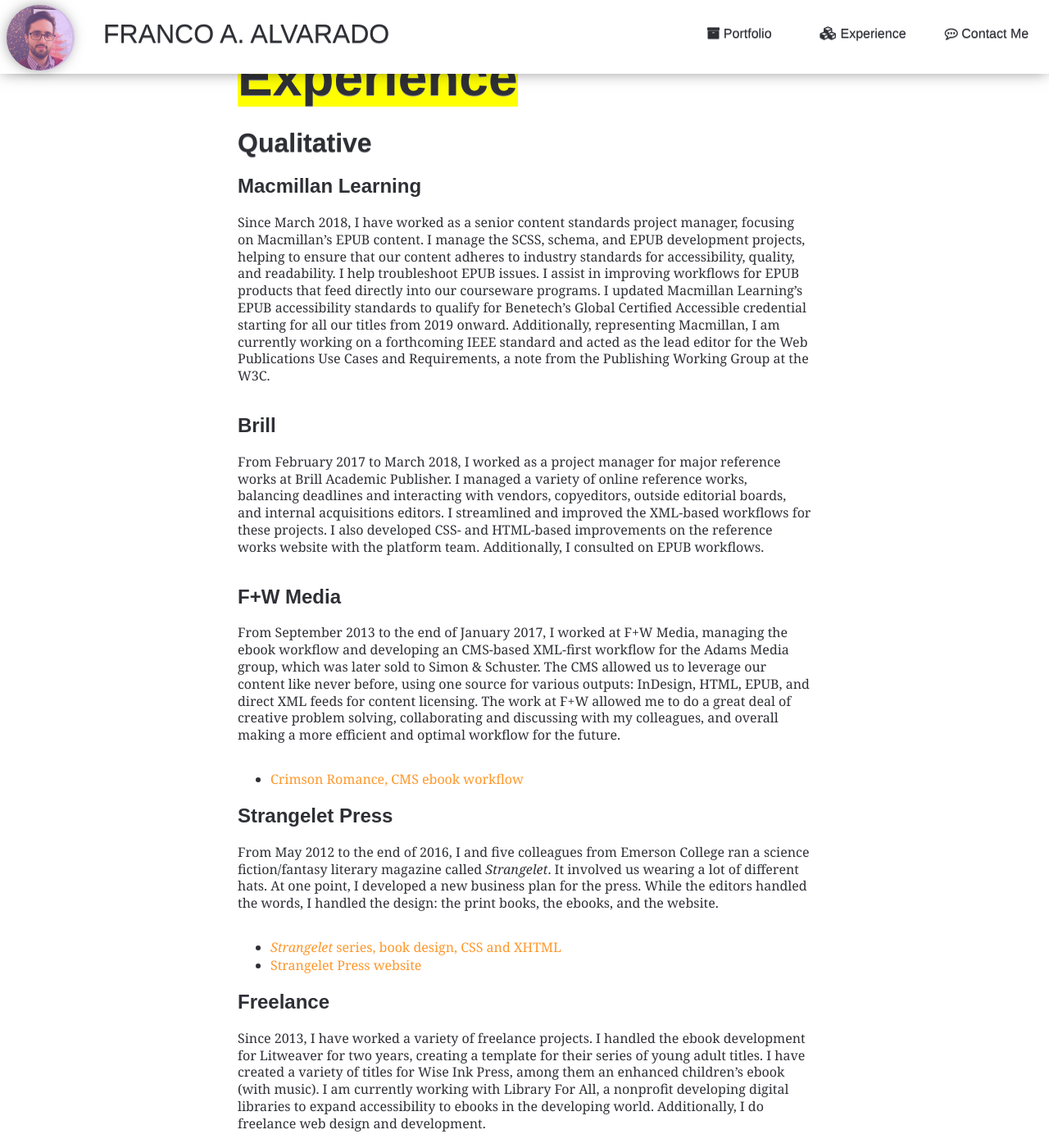
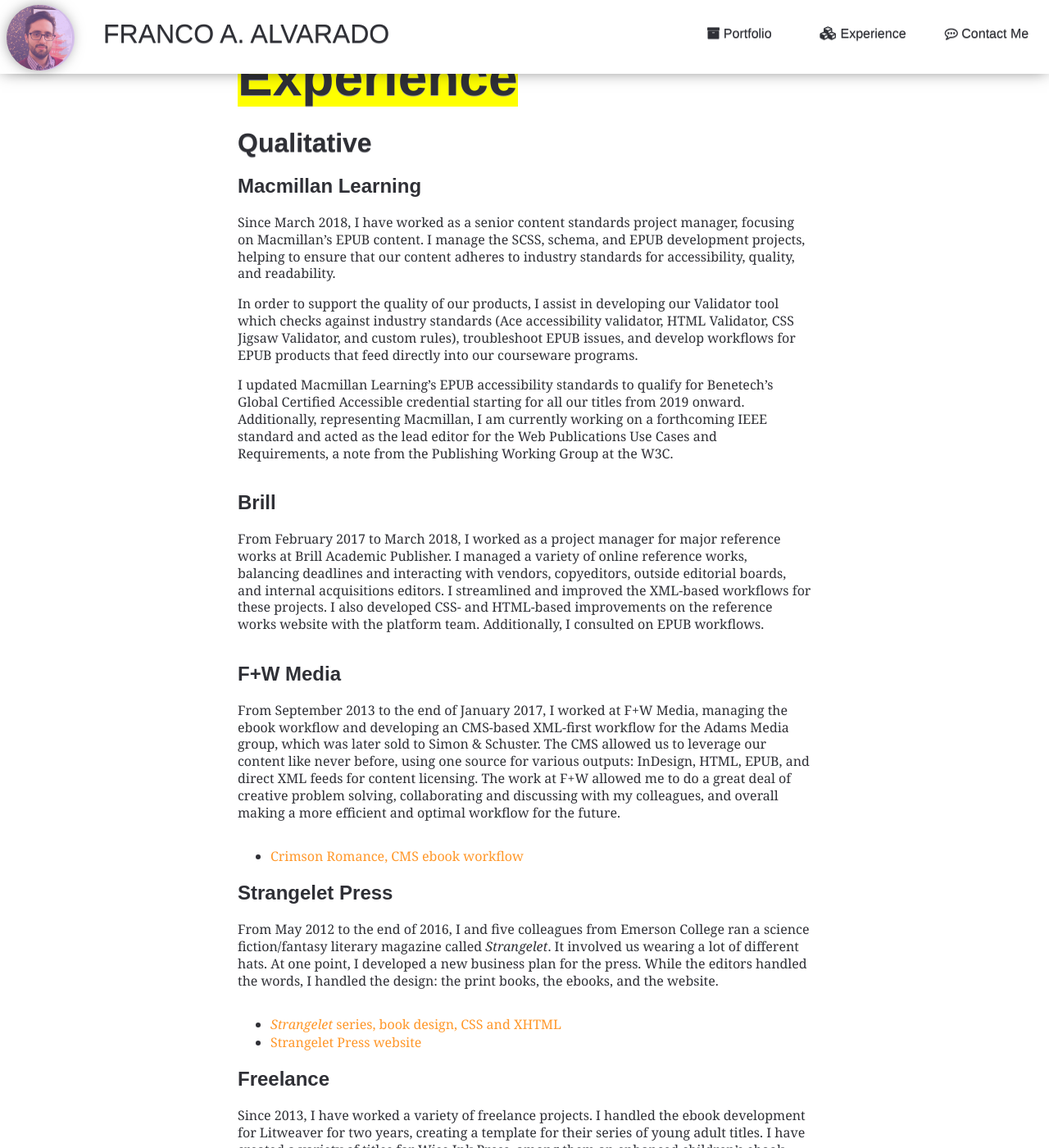
Before and after one commit to francopub/francopub.github.io, a Jekyll site: the page built from experience/index.html, in a window 1280 px wide and 1400 px high, scrolled down 200 px. Shown: the whole window at 82% size. Built offline with Jekyll 4.4.1, drawn with Linux system fonts in a browser that asks for light colours; nearby versions of some CDN libraries; some web fonts are replaced; some of the changed text lies outside the part shown.

Commit message:
Update index.html

```diff
--- a/experience/index.html
+++ b/experience/index.html
@@ -23,7 +23,11 @@
 <p></p> -->
 
   <h2>Macmillan Learning</h2>
-  <p>Since March 2018, I have worked as a senior content standards project manager, focusing on Macmillan&#8217;s EPUB content. I manage the SCSS, schema, and EPUB development projects, helping to ensure that our content adheres to industry standards for accessibility, quality, and readability. I help troubleshoot EPUB issues. I assist in improving workflows for EPUB products that feed directly into our courseware programs.  I updated Macmillan Learning&#8217;s EPUB accessibility standards to qualify for Benetech&#8217;s Global Certified Accessible credential starting for all our titles from 2019 onward. Additionally, representing Macmillan, I am currently working on a forthcoming IEEE standard and  acted as the lead editor for the Web Publications Use Cases and Requirements, a note from the Publishing Working Group at the W3C.</p>
+  <p>Since March 2018, I have worked as a senior content standards project manager, focusing on Macmillan&#8217;s EPUB content. I manage the SCSS, schema, and EPUB development projects, helping to ensure that our content adheres to industry standards for accessibility, quality, and readability.</p>
+
+  <p>In order to support the quality of our products, I assist in developing our Validator tool which checks against industry standards (Ace accessibility validator, HTML Validator, CSS Jigsaw Validator, and custom rules), troubleshoot EPUB issues, and develop workflows for EPUB products that feed directly into our courseware programs.</p>
+
+  <p>I updated Macmillan Learning&#8217;s EPUB accessibility standards to qualify for Benetech&#8217;s Global Certified Accessible credential starting for all our titles from 2019 onward. Additionally, representing Macmillan, I am currently working on a forthcoming IEEE standard and  acted as the lead editor for the Web Publications Use Cases and Requirements, a note from the Publishing Working Group at the W3C.</p>
 
   <h2>Brill</h2>
   <p>From February 2017 to March 2018, I worked as a project manager for major reference works at Brill Academic Publisher. I managed a variety of online reference works, balancing deadlines and interacting with vendors, copyeditors, outside editorial boards, and internal acquisitions editors. I streamlined and improved the XML-based workflows for these projects. I also developed CSS- and HTML-based improvements on the reference works website with the platform team. Additionally, I consulted on EPUB workflows.</p>
@@ -52,6 +56,10 @@
   <li><a href="{{ site.baseurl }}{% post_url 2016-10-05-Litweaver %}">Litweaver Library, ebook development</a></li>
   <li><a href="{{ site.baseurl }}{% post_url 2016-10-01-YourDreamCakes %}">Your Dream Cakes, website</a></li>
 </ul>
+
+<h2>Conferences</h2>
+<p>In 2019, my colleague Betsy Granger and I presented at Ebookcraft in Toronto. Our presentation was on developing a grid-like layout for Macmillan Learning&#8217;s EPUBs. We also presented on other options we considered.</p>
+<p>In 2017, I was on a panel on repurposing content at Tech Forum in Toronto. I related my experiences with repurposing digital content, leveraging the XML-based CMS workflow of Adams Media at F+W Media.</p>
 
 <h2>Education</h2>
 <p>I have a Master of Arts in Publishing and Writing from Emerson College and a Bachelor of Arts in English from the University of Florida. I have independently been studying web design and development since I started in publishing. Since so much of ebook development is HTML and CSS, it is a natural next step. Publishing exists not just in ink, but in pixels.</p>
@@ -110,6 +118,12 @@
     <li><i>Tea</i>. Executive Designer (Aug 2008 to Apr 2010), Coeditor (Aug 2009 to Apr 2010). Gainesville, FL</li>
     <li><i>The Anole</i>. Designer (Dec 2009 to May 2010). Gainesville, FL.</li>
   </ul>
+
+<h2>Conferences</h2>
+  <ul>
+    <li>Ebookcraft. Toronto, Canada. Presenter, Faking the Grid, 2019.</li>
+    <li>Tech Forum. Toronto, Canada. 2017. Panelist, Repurposing Content, 2017.</li>
+  </ul>
 <h2 id="education">Education</h2>
 <ul>
   <li><strong>Emerson College</strong>, Master of Arts in Publishing and Writing, 2012. Graduate Dean&#8217;s Fellowship. Bookbuilders of Boston Scholarship.
```
